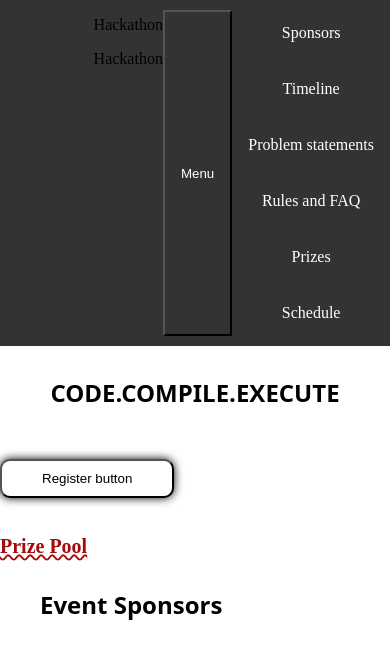
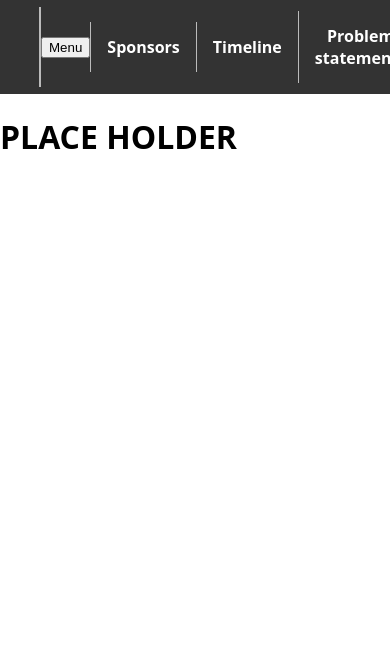
Before and after one commit to kishoreadhith-v/PSG_hackathon_website, a plain HTML site: page index.html in a window 390 px wide. Drawn offline with Linux system fonts and the light colour scheme; a web font is replaced by a local one.

Commit message:
nav animation done

```diff
--- a/index.html
+++ b/index.html
@@ -4,14 +4,17 @@
     <meta charset="UTF-8">
     <meta name="viewport" content="width=device-width, initial-scale=1.0">
     <link rel="stylesheet" href="style.css">
+    <link rel="preconnect" href="https://fonts.googleapis.com">
+<link rel="preconnect" href="https://fonts.gstatic.com" crossorigin>
+<link href="https://fonts.googleapis.com/css2?family=Coustard&family=Gabarito:wght@700&family=Karla:wght@400;500;700&family=Open+Sans:wght@400;500;700&family=Roboto:wght@300;700;900&family=Staatliches&display=swap" rel="stylesheet">
     <title>Hackathon website</title>
 </head>
 
 <body>
     <nav>
-        <div class="moving-tex">
-            <p>Hackathon</p>
-            <p>Hackathon</p>
+        <div class="moving-text">
+            <p class="logo-text-top">Hackathon</p>
+            <p class="logo-text-bottom">Hackathon</p>
         </div>
         <button class="nav-button">Menu</button>
 
@@ -31,10 +34,16 @@
         </ul>
 
     </nav>
-    <h2 class="capcha">CODE.COMPILE.EXECUTE</h2>
+    <!-- <h2 class="capcha">CODE.COMPILE.EXECUTE</h2>
     <button class="reg">Register button</button>
     <h2 class="pp">Prize Pool</h2>
     <script src="script.js"></script>
-    <h2 class="sponsors">Event Sponsors</h2>
+    <h2 class="sponsors">Event Sponsors</h2> -->
+    <main>
+        <div class="hero">
+            <h1 class="hero-title">PLACE HOLDER</h1>
+            <p class="hero-sub"></p>
+        </div>
+    </main>
 </body>
 </html>
--- a/script.js
+++ b/script.js
@@ -2,3 +2,21 @@ const regButton = document.querySelector('.reg');
 regButton.addEventListener('click', function() {
   alert('You have registered for the event!');
 });
+
+const movingText = document.querySelector('.moving-text');
+const topText = document.querySelector('.logo-text-top');
+const bottomText = document.querySelector('.logo-text-bottom');
+
+document.addEventListener('mousemove', (e) => {
+    const mouseX = e.clientX;
+    const windowWidth = window.innerWidth;
+    const moveRange = 100; // Adjust the range of movement
+
+    // Calculate the horizontal movement for both text elements
+    const moveTop = ((mouseX / windowWidth) - 0.5) * moveRange;
+    const moveBottom = -moveTop;
+
+    // Apply the horizontal movement to the text elements
+    topText.style.transform = `translateX(${moveTop}px)`;
+    bottomText.style.transform = `translateX(${moveBottom}px)`;
+});
--- a/style.css
+++ b/style.css
@@ -1,252 +1,83 @@
-body{
+body {
   margin: 0;
-}
-
-.reg{
-    background-color: #fff;
-    padding: 10px 40px;
-    border-radius: 10px;
-    box-shadow: 0px 0px 10px 0px #000;
-    margin-top: 20px;
-    margin-bottom: 20px;
-    position: relative;
-}
-
-.reg:hover{
-    background-color: #000;
-    color: #fff;
-
-}
-.pp{
-    color: #a60a0a;
-    font-size: 20px;
-    font-weight: bold;
-    text-decoration: underline;
-    text-decoration-style: wavy;
-}
-
-.pp:hover{
-    color: #000;
-}
-
-.capcha{
-    background-color: #fff;
-    padding: 10px 40px;
-    border-radius: 10px;
-    margin-top: 20px;
-    margin-bottom: 20px;
-    position: relative;
-    text-align: center;
-    font-family: system-ui, -apple-system, BlinkMacSystemFont, 'Segoe UI', Roboto, Oxygen, Ubuntu, Cantarell, 'Open Sans', 'Helvetica Neue', sans-serif;
+  font-family: system-ui, -apple-system, BlinkMacSystemFont, 'Segoe UI', Roboto, Oxygen, Ubuntu, Cantarell, 'Open Sans', 'Helvetica Neue', sans-serif;
 }
 
 nav {
   background-color: #333;
   overflow: hidden;
   display: flex;
-  justify-content: flex-end;
+  justify-content: space-between;
+  align-items: center;
+  /* padding: 10px 20px; */
 }
 
-nav ul {
+.moving-text {
+  display: flex;
+  flex-direction: column;
+  align-items: flex-start;
+  border-left: 1px solid #bbb;
+  border-right: 1px solid #bbb;
+  margin-left: 10%;
+  width: 230px;
+  overflow: hidden;
+}
+
+.moving-text > p {
+  margin: 0;
+  text-transform: uppercase;
+  color: hsla(0, 0%, 100%, 0);
+  text-align: center;
+  font-weight: bold;
+  font-size: 40px;
+  line-height: 40px;
+  -webkit-text-stroke-width: 1px;
+  -webkit-text-stroke-color: white;
+
+}
+
+ul.navbar {
   list-style-type: none;
   margin: 0;
   padding: 0;
   text-align: center;
+  display: flex;
+  align-items: center;
+  height: 100%; /* Match the height of the navbar */
 }
 
-nav .moving-text {
-  float: left;
-}
-nav {
-  background-color: #333;
-  overflow: hidden;
-  display: flex;
-  justify-content: flex-end;
+
+
+/* .nav li {
+  display: inline-block;
+  margin-right: 20px;
+} */
+
+.navbar > li {
+  border-left: 1px solid #bbb;
 }
 
-nav .moving-text {
-  float: left;
+li a {
+  color: white;
+  text-decoration: none;
+  font-weight: bold;
+  text-align: center;
+  padding: 14px 16px;
+  display: flex;
+  align-items: center; /* Vertically center the content */
+  height: 100%; /* Match the height of the navbar */
 }
 
-nav ul {
-  list-style-type: none;
-  margin: 0;
-  padding: 0;
-  text-align: center;
-}
-
-nav li {
-  display: inline-block;
-  margin-right: 20px;
-}
-
-nav li a {
-  display: block;
-  color: white;
-  text-align: center;
-  padding: 14px 16px;
-  text-decoration: none;
-}
-
-nav li a:hover {
+li a:hover {
   background-color: #111;
 }
 
-@media (max-width: 768px) {
+/* Hide the menu button on desktop screens */
+@media (min-width: 769px) {
   .nav-button {
-    display: block;
-    background-color: #333;
-    color: white;
-    text-align: center;
-    padding: 14px 16px;
-    text-decoration: none;
-  }
-
-  .nav-button:hover {
-    background-color: #111;
-  }
-
-  .nav-button:active {
-    background-color: #444;
-  }
-
-  .nav-button + ul {
-    display: block;
-  }
-
-  .nav-button + ul li {
-    display: block;
-    margin: 10px 0;
+      display: none;
   }
 }
-nav li {
-  display: inline-block;
-  margin-right: 20px;
-}
 
-nav li a {
-  display: block;
-  color: white;
-  text-align: center;
-  padding: 14px 16px;
-  text-decoration: none;
-}
 
-nav li a:hover {
-  background-color: #111;
-}
-
-@media (max-width: 768px) {
-  nav ul{
-    display:none;
-  }
-
-  .nav-button {
-    display: block;
-    background-color: #333;
-    color: white;
-    text-align: center;
-    padding: 14px 16px;
-    text-decoration: none;
-  }
-
-  .nav-button:hover {
-    background-color: #111;
-  }
-
-  .nav-button:active {
-    background-color: #444;
-  }
-
-  .nav-button {
-    display: block;
-  }
-
-  .nav-button  {
-    display: block;
-    margin: 10px 0;
-  }
-  .navbar
-  {
-    display: none;
-  }nav {
-  background-color: #333;
-  overflow: hidden;
-  display: flex;
-  justify-content: flex-end;
-}
-
-nav .moving-text {
-  float: left;
-}
-
-nav ul {
-  list-style-type: none;
-  margin: 0;
-  padding: 0;
-  text-align: center;
-}
-
-nav li {
-  display: inline-block;
-  margin-right: 20px;
-}
-
-nav li a {
-  display: block;
-  color: white;
-  text-align: center;
-  padding: 14px 16px;
-  text-decoration: none;
-}
-
-nav li a:hover {
-  background-color: #111;
-}
-
-@media (max-width: 768px) {
-  nav ul {
-    display: none;
-  }
-
-  .nav-button {
-    display: block;
-    background-color: #333;
-    color: white;
-    text-align: center;
-    padding: 14px 16px;
-    text-decoration: none;
-  }
-
-  .nav-button:hover {
-    background-color: #111;
-  }
-
-  .nav-button:active {
-    background-color: #444;
-  }
-
-  .nav-button + ul {
-    display: block;
-  }
-
-  .nav-button + ul li {
-    display: block;
-    margin: 10px 0;
-  }
-}
-}
-
-@media (min-width: 769px) {
-  .nav-button {
-    display: none;
-  }
-
-}
-
-  .sponsors{
-    background-color: color-mix(in srgb, color percentage, color percentage);
-    padding: 10px 40px;
-    border-radius: 10px;
-    font-family: system-ui, -apple-system, BlinkMacSystemFont, 'Segoe UI', Roboto, Oxygen, Ubuntu, Cantarell, 'Open Sans', 'Helvetica Neue', sans-serif;
-  }
+/* main */
```
